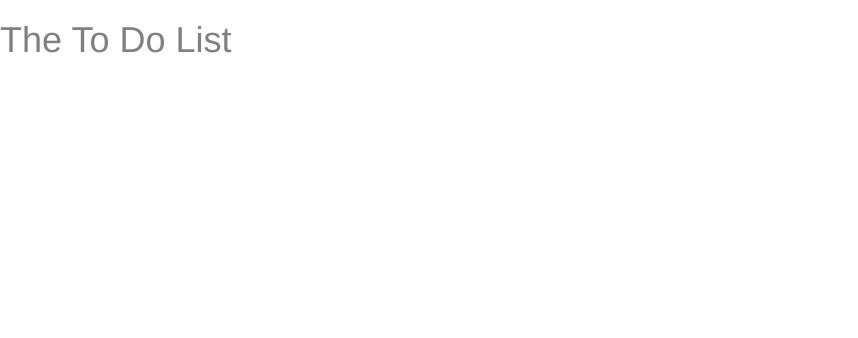
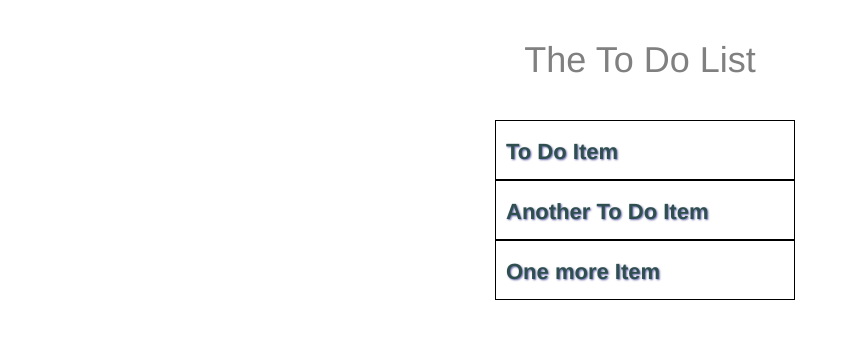
Before and after one commit to zachgarman/The-To-Do-List, a website: page public/views/index.html in a window 1280 px wide. Shown: the whole page, without its empty margins (0-858 px from the left). Drawn offline with Linux system fonts and the light colour scheme.

Commit message:
basic styling, layout set

```diff
--- a/public/styles/styles.css
+++ b/public/styles/styles.css
@@ -1,3 +1,32 @@
 h1 {
   color: gray;
+  text-align: center;
+  margin: 40px;
 }
+#list-items {
+  text-align: center;
+}
+#list-items ul {
+  display: inline-block;
+  text-align: left;
+  width: 300px
+  border: 1px solid blue;
+}
+ul {
+  list-style-type: none;
+}
+li {
+  color: darkslategray;
+  text-shadow: 1px 1px 2px rgba(0, 0, 120, .6);
+  font-size: 22px;
+  font-weight: bold;
+  margin-left: -30px;
+  padding-top: 15px;
+  padding-left: 10px;
+  width: 300px;
+  height: 60px;
+  border: 1px solid black;
+}
+li:hover {
+  background-color: lightgray;
+}
--- a/public/views/index.html
+++ b/public/views/index.html
@@ -2,6 +2,7 @@
 <html>
   <head>
     <meta charset="utf-8">
+    <meta name="viewport" content="width=device-width, initial-scale=1, maximum-scale=1, user-scalable=no">
     <title>The To Do List</title>
     <script src="/assets/vendors/jquery.min.js"></script>
     <script src="/scripts/client.js"></script>
@@ -11,7 +12,19 @@
 
   </head>
   <body>
-    <h1>The To Do List</h1>
+    <div class=" container col-xs-12">
+      <h1>The To Do List</h1>
+    </div>
+
+    <div class="container col-xs-12" id="list-items">
+      <ul>
+        <li>To Do Item</li>
+        <li>Another To Do Item</li>
+        <li>One more Item</li>
+      </ul>
+    </div>
+
+
 
   </body>
 </html>
```
